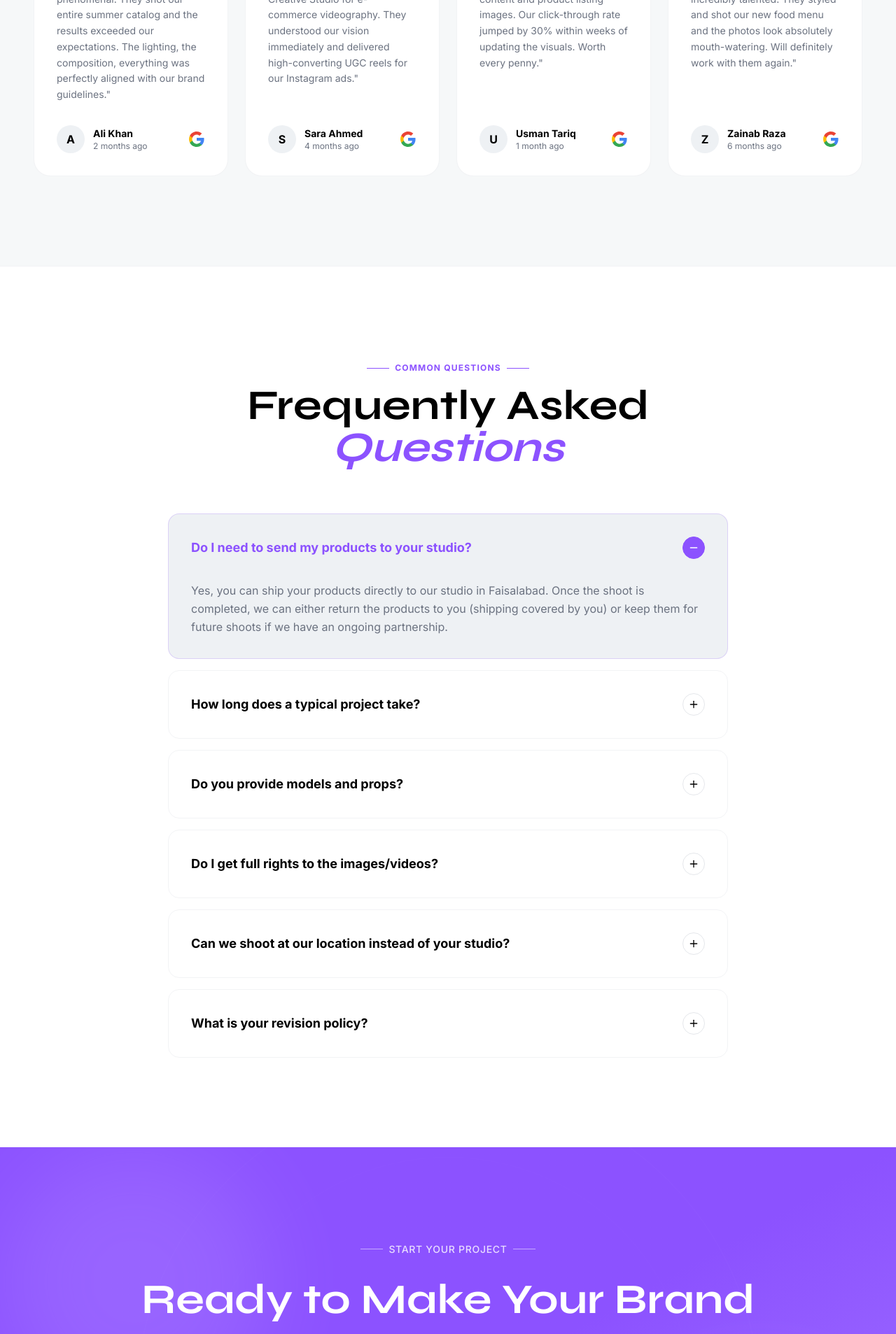
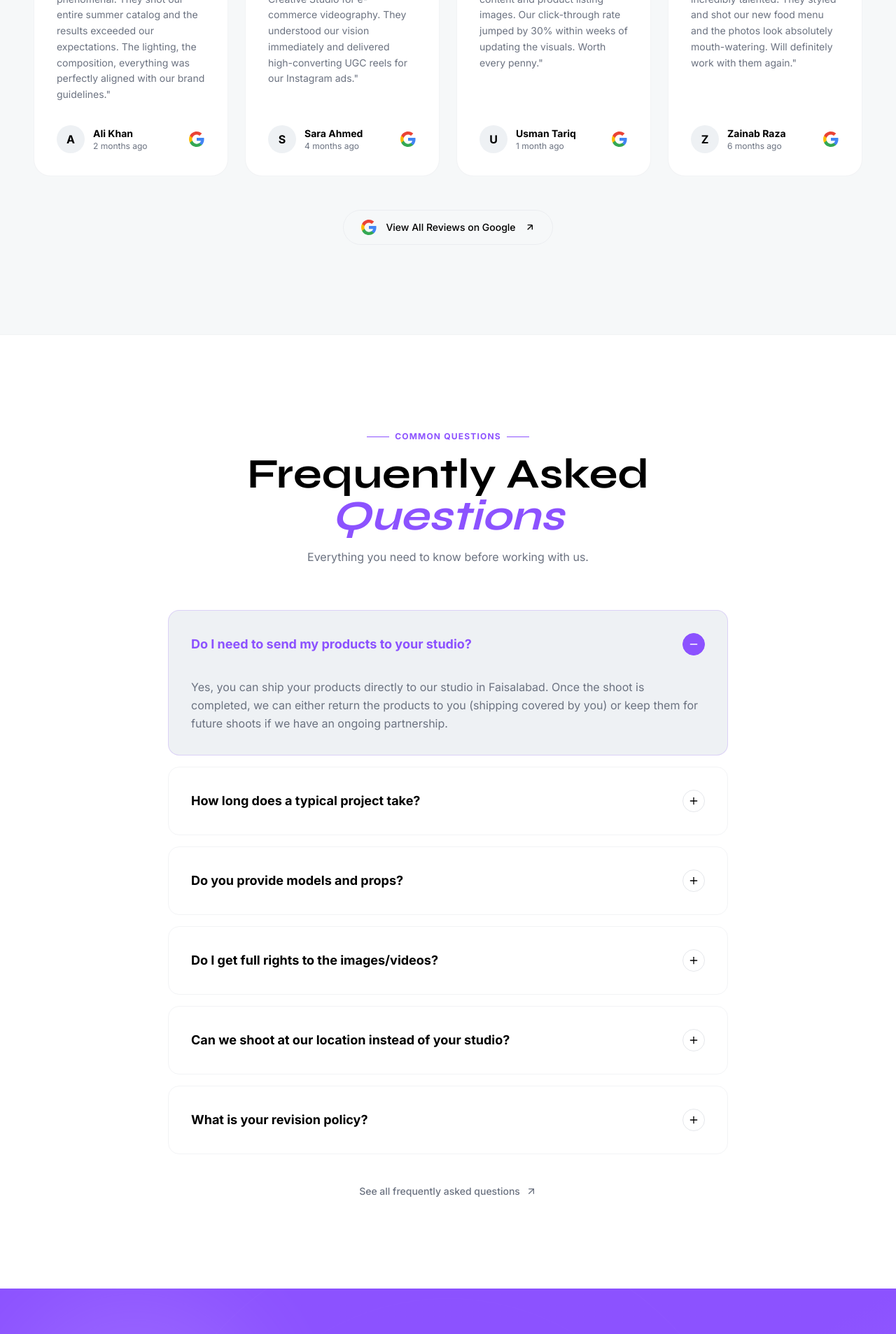
Before and after one commit to MUHAMMADABUZAR1560/ahsan-art, a Next.js app: page / in a window 1280 px wide. Shown: the part 9788-11695 px from the top of the page at 70% size. Built offline with nearby package versions, Linux system fonts and the light colour scheme; no server answers.

Commit message:
Polish: FAQ View All link, Google Reviews CTA, FAQ subtitle

```diff
--- a/components/sections/faq-section.tsx
+++ b/components/sections/faq-section.tsx
@@ -1,8 +1,9 @@
 "use client"
 
 import { useState } from "react"
+import Link from "next/link"
 import { motion, AnimatePresence, useInView } from "framer-motion"
-import { Plus, Minus } from "lucide-react"
+import { Plus, Minus, ArrowUpRight } from "lucide-react"
 import { useRef } from "react"
 
 const faqs = [
@@ -54,6 +55,9 @@ export function FAQSection() {
           <h2 className="text-3xl md:text-5xl lg:text-6xl font-serif font-bold text-foreground">
             Frequently Asked <span className="text-primary italic">Questions</span>
           </h2>
+          <p className="mt-4 text-muted-foreground text-sm md:text-base max-w-xl mx-auto">
+            Everything you need to know before working with us.
+          </p>
         </motion.div>
 
         <div className="space-y-4">
@@ -104,6 +108,22 @@ export function FAQSection() {
             )
           })}
         </div>
+
+        {/* View All Link */}
+        <motion.div
+          initial={{ opacity: 0, y: 16 }}
+          animate={isInView ? { opacity: 1, y: 0 } : {}}
+          transition={{ duration: 0.5, delay: 0.6 }}
+          className="mt-10 text-center"
+        >
+          <Link
+            href="/faq"
+            className="group inline-flex items-center gap-2 text-sm font-medium text-muted-foreground hover:text-primary transition-colors"
+          >
+            See all frequently asked questions
+            <ArrowUpRight className="w-4 h-4 group-hover:translate-x-0.5 group-hover:-translate-y-0.5 transition-transform" />
+          </Link>
+        </motion.div>
       </div>
     </section>
   )
--- a/components/sections/google-reviews.tsx
+++ b/components/sections/google-reviews.tsx
@@ -127,6 +127,25 @@ export function GoogleReviews() {
             </motion.div>
           ))}
         </motion.div>
+
+        {/* View All CTA */}
+        <motion.div
+          initial={{ opacity: 0, y: 20 }}
+          animate={isInView ? { opacity: 1, y: 0 } : {}}
+          transition={{ duration: 0.6, delay: 0.5 }}
+          className="mt-12 text-center"
+        >
+          <a
+            href="https://g.page/r/ahsanart/review"
+            target="_blank"
+            rel="noopener noreferrer"
+            className="inline-flex items-center gap-3 border border-border/60 rounded-full px-6 py-3 text-sm font-medium text-foreground hover:border-primary hover:text-primary transition-colors group"
+          >
+            <GoogleIcon />
+            View All Reviews on Google
+            <svg className="w-4 h-4 group-hover:translate-x-0.5 group-hover:-translate-y-0.5 transition-transform" viewBox="0 0 24 24" fill="none" stroke="currentColor" strokeWidth="2"><path d="M7 17L17 7M17 7H7M17 7V17"/></svg>
+          </a>
+        </motion.div>
       </div>
     </section>
   )
```
